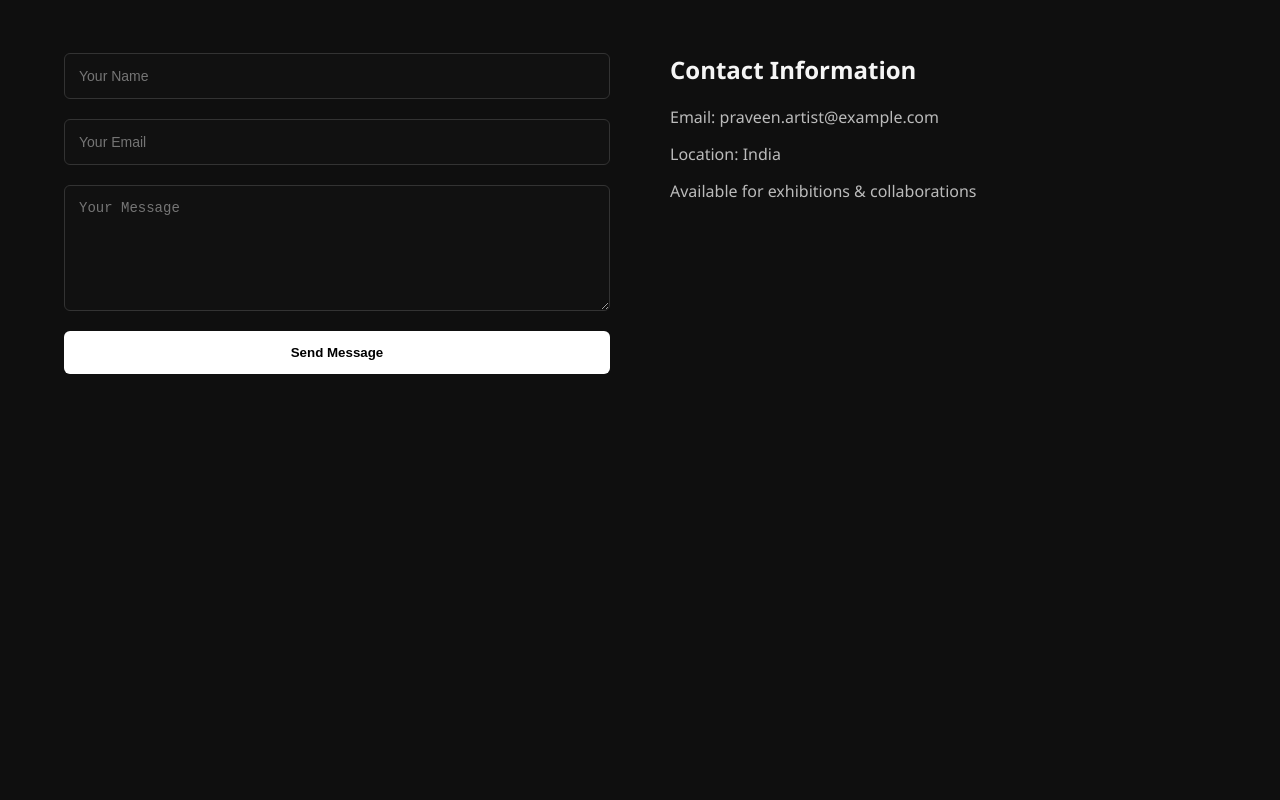
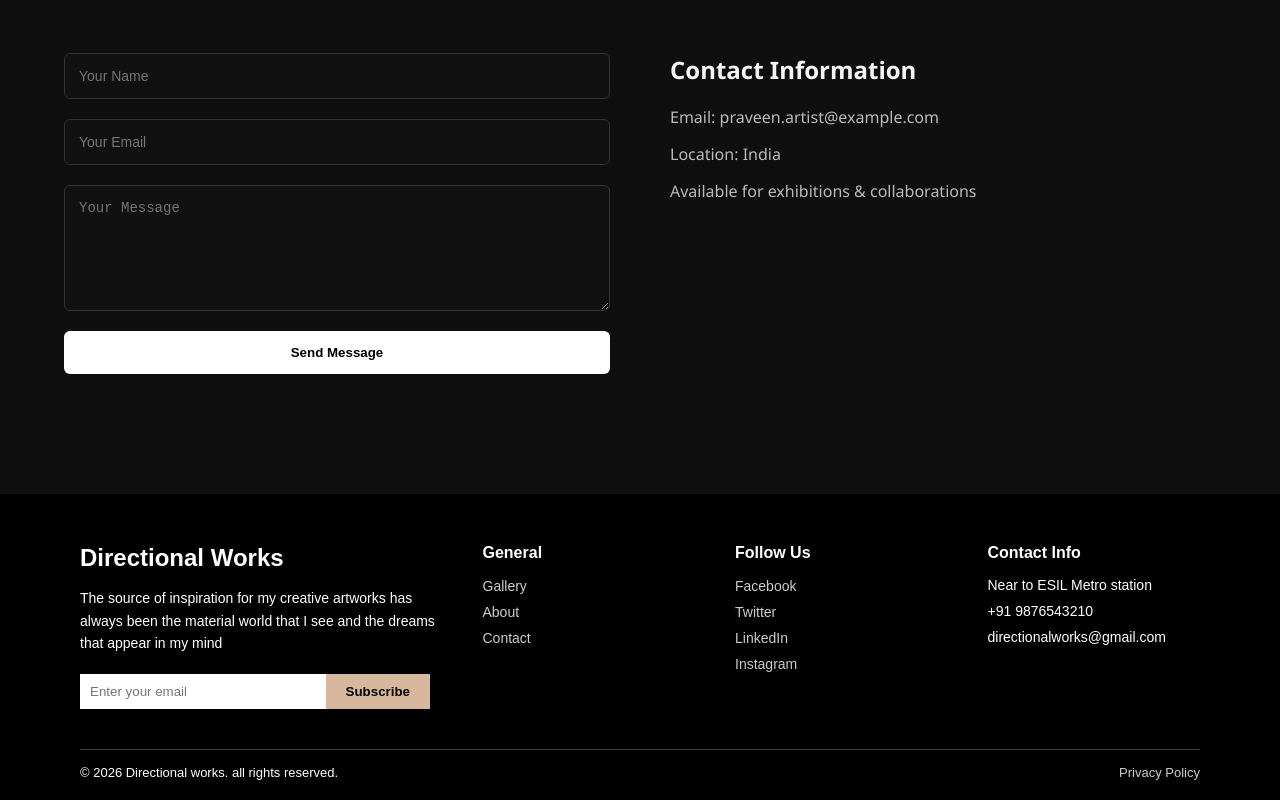
Before and after one commit to srsekhar9661/ArtCanvasGallery, a React (Vite) app: page /contact in a window 1280 px wide. Shown: the part 349-1149 px from the top of the page. Before the commit the page ends 843 px from the top, so only its background shows below. Built offline with nearby package versions, Linux system fonts and the light colour scheme.

Commit message:
added footer slider on home page and flip the gallery zoom in

```diff
--- a/src/components/Navbar.jsx
+++ b/src/components/Navbar.jsx
@@ -18,7 +18,7 @@ function Navbar() {
   return (
     <nav className={`navbar ${scrolled ? "scrolled" : ""}`}>
       <div className="container nav-content">
-        <h2 className="logo">ArtCanvasGallery</h2>
+        <h2 className="logo">Directional Works</h2>
 
         <div className="nav-links">
           <Link className={location.pathname === "/" ? "active" : ""} to="/">Home</Link>
--- /dev/null
+++ b/src/components/Slider.css
@@ -0,0 +1,83 @@
+.slider-container {
+  position: relative;
+  width: 100%;
+  height: 80vh; /* Adjust height as needed */
+  overflow: hidden;
+  background-color: #000;
+}
+
+.slide {
+  position: absolute;
+  top: 0;
+  left: 0;
+  width: 100%;
+  height: 100%;
+  background-size: cover;
+  background-position: center;
+  opacity: 0;
+  transition: opacity 1s ease-in-out;
+  display: flex;
+  align-items: center;
+  justify-content: center;
+}
+
+.slide.active {
+  opacity: 1;
+}
+
+.slide-content {
+  text-align: center;
+  color: #ffffff;
+  max-width: 800px;
+  padding: 20px;
+}
+
+.slide-content h1 {
+  font-size: 3.5rem;
+  margin-bottom: 1rem;
+  font-family: 'Georgia', serif;
+  text-shadow: 2px 2px 10px rgba(0,0,0,0.5);
+}
+
+.slide-content p {
+  font-size: 1.2rem;
+  margin-bottom: 2rem;
+}
+
+.explore-btn {
+  padding: 12px 30px;
+  background-color: #d7b89c; /* Matching your footer button color */
+  border: none;
+  color: #0c2c38;
+  font-weight: bold;
+  cursor: pointer;
+  border-radius: 4px;
+  transition: transform 0.2s;
+}
+
+.explore-btn:hover {
+  transform: scale(1.05);
+  background-color: #fff;
+}
+
+.dots {
+  position: absolute;
+  bottom: 20px;
+  width: 100%;
+  display: flex;
+  justify-content: center;
+  gap: 10px;
+}
+
+.dot {
+  width: 12px;
+  height: 12px;
+  border-radius: 50%;
+  background: rgba(255, 255, 255, 0.5);
+  cursor: pointer;
+}
+
+.dot.active-dot {
+  background: #fff;
+  transform: scale(1.2);
+}
--- /dev/null
+++ b/src/components/Slider.jsx
@@ -0,0 +1,67 @@
+import React, { useState, useEffect } from "react";
+import "./Slider.css";
+import { Link } from "react-router-dom";
+
+const Slider = () => {
+  const [currentIndex, setCurrentIndex] = useState(0);
+
+  const slides = [
+    {
+      id: 1,
+      title: "The Art of Nature",
+      description: "Witness the silent masterpiece of the natural world.",
+      image: "https://images.unsplash.com/photo-1441974231531-c6227db76b6e", // Forest path
+    },
+    {
+      id: 2,
+      title: "Devotional Serenity",
+      description: "Find peace in the sacred geometry of ancient temples.",
+      image: "https://images.unsplash.com/photo-1514222134-b57cbb8ce073", // Peaceful temple/mountain
+    },
+    {
+      id: 3,
+      title: "Divine Landscapes",
+      description: "Where heaven meets earth in perfect harmony.",
+      image: "https://images.unsplash.com/photo-1464822759023-fed622ff2c3b", // Mountain range
+    }
+  ];
+
+  // Auto-play feature
+  useEffect(() => {
+    const timer = setInterval(() => {
+      setCurrentIndex((prev) => (prev === slides.length - 1 ? 0 : prev + 1));
+    }, 5000);
+    return () => clearInterval(timer);
+  }, [slides.length]);
+
+  return (
+    <div className="slider-container">
+      {slides.map((slide, index) => (
+        <div
+          key={slide.id}
+          className={`slide ${index === currentIndex ? "active" : ""}`}
+          style={{ backgroundImage: `linear-gradient(rgba(0,0,0,0.4), rgba(0,0,0,0.4)), url(${slide.image})` }}
+        >
+          <div className="slide-content">
+            <h1>{slide.title}</h1>
+            <p>{slide.description}</p>
+            <button className="explore-btn"><Link to="/gallery">Explore Now</Link></button>
+          </div>
+        </div>
+      ))}
+
+      {/* Navigation Dots */}
+      <div className="dots">
+        {slides.map((_, index) => (
+          <span
+            key={index}
+            className={`dot ${index === currentIndex ? "active-dot" : ""}`}
+            onClick={() => setCurrentIndex(index)}
+          ></span>
+        ))}
+      </div>
+    </div>
+  );
+};
+
+export default Slider;
--- a/src/pages/About.jsx
+++ b/src/pages/About.jsx
@@ -1,4 +1,5 @@
 import './About.css';
+import Footer from './Footer';
 
 function About() {
   return (
@@ -60,6 +61,7 @@ function About() {
           </p>
         </div>
       </section>
+      <Footer/>
 
     </div>
   );
--- a/src/pages/Contact.jsx
+++ b/src/pages/Contact.jsx
@@ -1,5 +1,6 @@
 import { useState } from "react";
 import "./Contact.css";
+import Footer from "./Footer";
 
 function Contact() {
   const [formData, setFormData] = useState({
@@ -22,19 +23,18 @@ function Contact() {
   };
 
   return (
+    <>
       <div className="contact-page">
         <div className="container">
-
           <div className="contact-header">
             <h1>Contact</h1>
             <p>
-            For exhibitions, collaborations, or artwork inquiries,
-            feel free to get in touch.
+              For exhibitions, collaborations, or artwork inquiries, feel free
+              to get in touch.
             </p>
           </div>
 
           <div className="contact-layout">
-
             {/* FORM */}
             <form className="contact-form" onSubmit={handleSubmit}>
               <input
@@ -74,10 +74,11 @@ function Contact() {
               <p>Location: India</p>
               <p>Available for exhibitions & collaborations</p>
             </div>
-
           </div>
         </div>
       </div>
+      <Footer />
+    </>
   );
 }
 
--- /dev/null
+++ b/src/pages/Footer.css
@@ -0,0 +1,112 @@
+.footer {
+  /* background-color: #0c2c38; */
+  background-color: #000;
+  color: #ffffff;
+  padding: 50px 80px 20px;
+  font-family: Arial, sans-serif;
+}
+
+.footer-container {
+  display: flex;
+  justify-content: space-between;
+  flex-wrap: wrap;
+  gap: 40px;
+}
+
+.footer-about {
+  flex: 1 1 300px;
+}
+
+.footer-about h2 {
+  margin-bottom: 15px;
+}
+
+.footer-about p {
+  font-size: 14px;
+  line-height: 1.6;
+  margin-bottom: 20px;
+}
+
+.subscribe-box {
+  display: flex;
+  max-width: 350px;
+}
+
+.subscribe-box input {
+  flex: 1;
+  padding: 10px;
+  border: none;
+  outline: none;
+}
+
+.subscribe-box button {
+  padding: 10px 20px;
+  border: none;
+  background-color: #d7b89c;
+  cursor: pointer;
+  font-weight: bold;
+}
+
+.footer-links,
+.footer-contact {
+  flex: 1 1 150px;
+}
+
+.footer-links h4,
+.footer-contact h4 {
+  margin-bottom: 15px;
+}
+
+.footer-links ul {
+  list-style: none;
+  padding: 0;
+}
+
+.footer-links li {
+  margin-bottom: 8px;
+}
+
+.footer-links a {
+  text-decoration: none;
+  color: #ccc;
+  font-size: 14px;
+}
+
+.footer-links a:hover {
+  color: #fff;
+}
+
+.footer-contact p {
+  font-size: 14px;
+  margin-bottom: 10px;
+}
+
+.footer-bottom {
+  margin-top: 40px;
+  border-top: 1px solid #1f4b5a;
+  padding-top: 15px;
+  display: flex;
+  justify-content: space-between;
+  font-size: 13px;
+}
+
+.footer-bottom a {
+  color: #ccc;
+  text-decoration: none;
+}
+
+.footer-bottom a:hover {
+  color: #fff;
+}
+
+/* Responsive */
+@media (max-width: 768px) {
+  .footer-container {
+    flex-direction: column;
+  }
+
+  .footer-bottom {
+    flex-direction: column;
+    gap: 10px;
+  }
+}
--- /dev/null
+++ b/src/pages/Footer.jsx
@@ -0,0 +1,72 @@
+import React from "react";
+import "./Footer.css";
+import { Link } from "react-router-dom";
+
+const Footer = () => {
+  return (
+    <footer className="footer">
+      {" "}
+      {/* Added class here */}
+      <div className="footer-container">
+        {" "}
+        {/* Added class here */}
+        {/* About Section (Matches your CSS .footer-about) */}
+        <div className="footer-about">
+          <h2>Directional Works</h2>
+          <p>
+            The source of inspiration for my creative artworks has always been
+            the material world that I see and the dreams that appear in my mind
+          </p>
+          <div className="subscribe-box">
+            <input type="email" placeholder="Enter your email" />
+            <button>Subscribe</button>
+          </div>
+        </div>
+        {/* General Links */}
+        <div className="footer-links">
+          <h4>General</h4>
+          <ul>
+            <li><Link to="/gallery">Gallery</Link></li>
+            <li>
+              <Link to="/about">About</Link>
+            </li>
+            <li>
+              <Link to="/contact">Contact</Link>
+            </li>
+          </ul>
+        </div>
+        {/* Social Links */}
+        <div className="footer-links">
+          <h4>Follow Us</h4>
+          <ul>
+            <li>
+              <a href="#">Facebook</a>
+            </li>
+            <li>
+              <a href="#">Twitter</a>
+            </li>
+            <li>
+              <a href="#">LinkedIn</a>
+            </li>
+            <li>
+              <a href="#">Instagram</a>
+            </li>
+          </ul>
+        </div>
+        {/* Contact Info */}
+        <div className="footer-contact">
+          <h4>Contact Info</h4>
+          <p>Near to ESIL Metro station</p>
+          <p>+91 9876543210</p>
+          <p>directionalworks@gmail.com</p>
+        </div>
+      </div>
+      <div className="footer-bottom">
+        <p>© 2026 Directional works. all rights reserved.</p>
+        <a href="#">Privacy Policy</a>
+      </div>
+    </footer>
+  );
+};
+
+export default Footer;
--- a/src/pages/Gallery.jsx
+++ b/src/pages/Gallery.jsx
@@ -1,23 +1,24 @@
 import paintings from "../data/paintings";
 import PaintingCard from "../components/PaintingCard";
 import "./Gallery.css";
+import Footer from "./Footer";
 
 function Gallery() {
   return (
+    <>
       <div className="gallery-page">
         <div className="container">
           <h1 className="gallery-title">Gallery</h1>
 
           <div className="gallery-grid">
             {paintings.map((painting) => (
-            <PaintingCard
-              key={painting.id}
-              painting={painting}
-            />
+              <PaintingCard key={painting.id} painting={painting} />
             ))}
           </div>
         </div>
       </div>
+      <Footer />
+    </>
   );
 }
 
--- a/src/pages/Home.jsx
+++ b/src/pages/Home.jsx
@@ -1,22 +1,14 @@
 import { Link } from "react-router-dom";
 import paintings from "../data/paintings";
+import Footer from "./Footer";
+import Slider from "../components/Slider";
 
 function Home() {
   const featured = paintings.slice(0, 4);
 
   return (
     <div className="home-page">
-
-      {/* HERO SECTION */}
-      <section className="hero-section">
-        <div className="hero-overlay">
-          <h1>Praveen S.</h1>
-          <p>Fine Artist & International Exhibitor</p>
-          <Link to="/gallery" className="hero-btn">
-            View Gallery
-          </Link>
-        </div>
-      </section>
+      <Slider />
 
       {/* FEATURED WORKS */}
       <section className="featured-section container">
@@ -43,11 +35,12 @@ function Home() {
           <h2>Artist Statement</h2>
           <p>
             “The source of inspiration for my creative artworks has always been
-            the material world that I see and the dreams that appear in my mind.”
+            the material world that I see and the dreams that appear in my
+            mind.”
           </p>
         </div>
       </section>
-
+      <Footer />
     </div>
   );
 }
--- a/src/pages/PaintingDetail.css
+++ b/src/pages/PaintingDetail.css
@@ -1,35 +1,83 @@
-.detail-page { padding: 120px 0; }
+.detail-actions {
+  display: flex;
+  justify-content: center;
+  gap: 15px;
+  margin-bottom: 20px; /* Space between buttons and image */
+}
 
-.back-btn { ... }
+.action-btn {
+  padding: 10px 20px;
+  background-color: #0c2c38;
+  color: white;
+  border: none;
+  border-radius: 6px;
+  cursor: pointer;
+  font-weight: 600;
+  transition: all 0.3s ease;
+  display: flex;
+  align-items: center;
+  gap: 8px;
+}
+
+.action-btn:hover {
+  background-color: #1a4d5e;
+  transform: translateY(-2px);
+  box-shadow: 0 4px 12px rgba(0,0,0,0.15);
+}
 
 .detail-image-wrapper {
   position: relative;
   text-align: center;
   margin-bottom: 60px;
+  display: flex;
+  justify-content: center;
+  overflow: hidden; /* Prevents large rotated images from overlapping text */
+  background-color: #0c2c38;
 }
 
 .detail-image-wrapper img {
   max-width: 100%;
-  max-height: 80vh;
+  max-height: 70vh; /* Reduced slightly to fit buttons comfortably */
   object-fit: contain;
   border-radius: 12px;
 }
-
-.detail-text {
-  max-width: 700px;
-  margin: 0 auto;
-  text-align: center;
+/* The Modal background */
+.modal {
+  position: fixed;
+  top: 0;
+  left: 0;
+  width: 100vw;
+  height: 100vh;
+  background-color: rgba(0, 0, 0, 0.9); /* Dark backdrop */
+  display: flex;
+  flex-direction: column;
+  align-items: center;
+  justify-content: center;
+  z-index: 9999; /* Ensure this is the highest number on your page */
 }
 
-.detail-text h1 { ... }
-.detail-text p { ... }
-.detail-meta p { ... }
+/* The container for the zoomed image */
+.modal-image-wrapper {
+  width: 100%;
+  height: 100%;
+  display: flex;
+  align-items: center;
+  justify-content: center;
+  overflow: hidden;
+  cursor: grab;
+}
 
-/* overlay */
-.detail-overlay { ... }
+.modal-image {
+  max-width: 90%;
+  max-height: 90%;
+  object-fit: contain;
+  user-select: none;
+}
 
-/* modal */
-.modal { ... }
-.modal-controls { ... }
-.modal-image-wrapper { ... }
-.modal-image { ... }
+.Image-container{
+  display: flex;
+
+}
+.detail-text{
+  margin-left: 30px;
+}
```
Also changed, not shown: src/pages/PaintingDetail.jsx (+79 -66 lines). Lines whose indentation alone changed are shown as unchanged.
